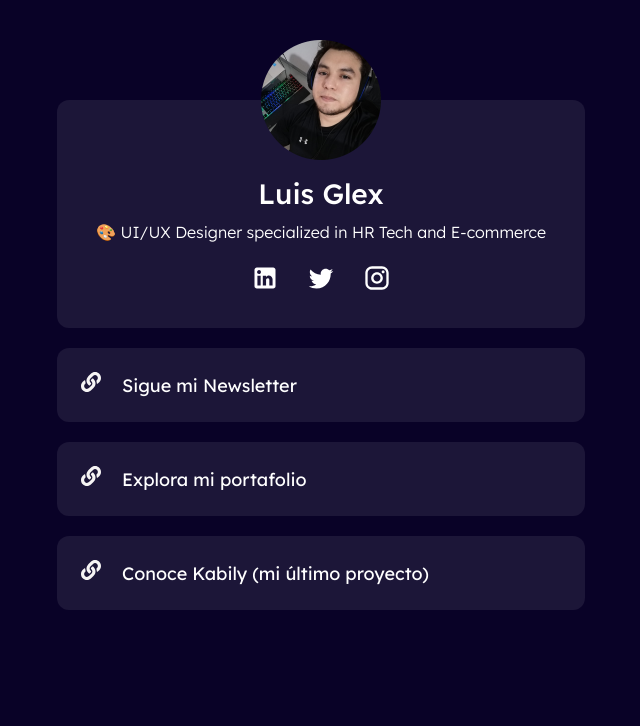
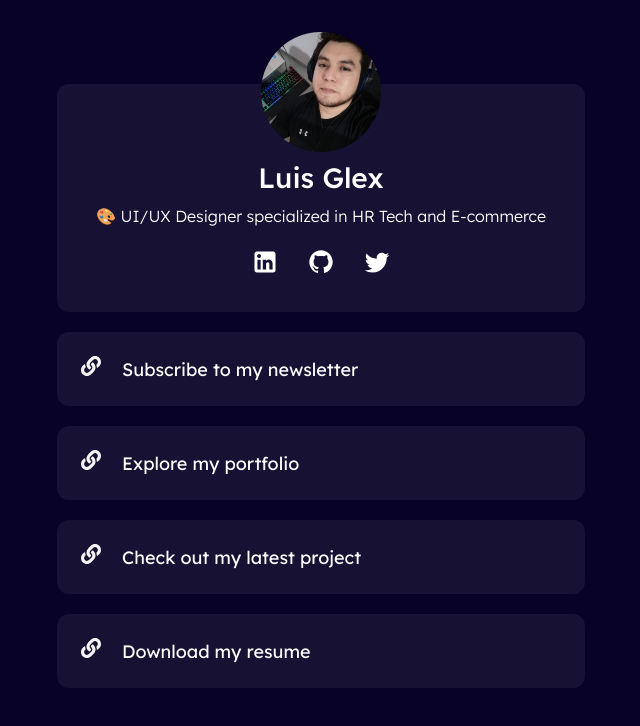
Before and after one commit to luisglex/hyperlink, a website with bundled scripts: page index.html in a window 1280 px wide. Shown: the whole page, without its empty margins (319-959 px from the left). Built offline with nearby package versions, Linux system fonts and the light colour scheme.

Commit message:
Adding resume and mixpanel
Adding resumen button and mixpanel to track metrics

```diff
--- a/index.html
+++ b/index.html
@@ -9,6 +9,7 @@
     <link rel="preconnect" href="https://fonts.googleapis.com">
     <link rel="preconnect" href="https://fonts.gstatic.com" crossorigin>
     <link href="https://fonts.googleapis.com/css2?family=Lexend:wght@100;200;300;400;500;600;700;800;900&display=swap" rel="stylesheet">
+    <script src="index.js"></script>
 </head>
 <body class="main">
     <img class="hero__image" src="assets/profile.png" alt="Profile">
@@ -18,31 +19,31 @@
             <h1 class="hero-bio__title">Luis Glex</h1>
             <p class="hero-bio__subtitle">🎨 UI/UX Designer specialized in HR Tech and E-commerce</p>
             <div class="icon-section">
-                <a href="https://www.linkedin.com/in/luisglex/" target="blank"><img class="icon-section__item" src="assets/Linkedin.svg" alt="Linkedin"></a>
-                <a href="https://twitter.com/luis_glex" target="blank"><img class="icon-section__item" src="assets/Twitter.svg" alt="Twitter"></a>
-                <a href="https://www.instagram.com/luis.glex/" target="blank"><img class="icon-section__item" src="assets/Instagram.svg" alt="Instagram">
+                <a href="https://www.linkedin.com/in/luisglex/" target="a"><img class="icon-section__item" src="assets/Linkedin.svg" alt="Linkedin"></a>
+                <a href="https://github.com/luisglex" target="c"><img class="icon-section__item" src="assets/Github.svg" alt="Github">
+                <a href="https://twitter.com/luis_glex" target="b"><img class="icon-section__item" src="assets/Twitter.svg" alt="Twitter"></a>
                 </a>
             </div>
         </div>
     </div>
     <div class="link-section">
-        <a class="link-section__item link-section__item--title" href="https://luisglex.substack.com/"
-        target="blank">
+        <a class="link-section__item link-section__item--title" href="https://luisglex.substack.com/" target="e">
         <img class="link-section__item--icon" src="assets/link-solid.svg" alt="link-icon">
-        Sigue mi Newsletter</a>
+        Subscribe to my newsletter</a>
 
-        <a class="link-section__item link-section__item--title"  href="https://www.behance.net/luisglex" target="blank">
+        <a class="link-section__item link-section__item--title"  href="https://www.behance.net/luisglex" target="d">
         <img class="link-section__item--icon" src="assets/link-solid.svg" alt="link-icon">
-        Explora mi portafolio</a>
+        Explore my portfolio</a>
 
-        <a class="link-section__item link-section__item--title" href="https://kabily.com/@luisglex" target="blank">
+
+        <a class="link-section__item link-section__item--title" href="https://kabily.com/@luisglex" target="f">
         <img class="link-section__item--icon" src="assets/link-solid.svg" alt="link-icon">
-        Conoce Kabily (mi último proyecto)</a>
+        Check out my latest project</a>
 
-        <!-- <a class="link-section__item link-section__item--title" href="https://drive.google.com/file/d/1U4dkwPMd8pha36_exoU_Xwf8zSoKACls/view?usp=sharing"
-        target="blank">
+        <a class="link-section__item link-section__item--title" href="https://drive.google.com/file/d/1bEoGlG86WbunKZbARoi3L-3VKta_Faz4/view?usp=sharing"
+        target="g">
         <img class="link-section__item--icon" src="assets/link-solid.svg" alt="link-icon">
-        Descarga mi CV</a> -->
+        Download my resume</a>
     </div>
 </body>
 </html>
--- /dev/null
+++ b/index.js
@@ -0,0 +1,7 @@
+import mixpanel from 'mixpanel-browser';
+mixpanel.init('12340fffd25b463ce9ccffb23fec3b8f', {debug: true});
+mixpanel.track('Sign up');
+document.getElementById("button").addEventListener("click", function(){
+    console.log("button was clicked");
+    mixpanel.track("testing that button was clicked");
+});
--- a/main.css
+++ b/main.css
@@ -15,15 +15,15 @@
 .hero__image{
     width: 120px;
     height: 120px;
-    margin-top: 40px;
+    margin-top: 32px;
     margin-bottom: 16px;
 }
 
 .hero__card{
     display: block;
-    background: rgba(255, 255, 255, 0.08);
+    background: rgba(255, 255, 255, 0.06);
     border-radius: 12px;
-    margin-top: -80px;
+    margin-top: -88px;
     margin-bottom: 20px;
 }
 
@@ -61,13 +61,13 @@
 .link-section__item{
     display: block;
     padding: 24px;
-    background: rgba(255, 255, 255, 0.08);
+    background: rgba(255, 255, 255, 0.06);
     border-radius: 12px;
     margin-bottom: 20px;
 }
 
 .link-section__item:hover {
-    background: rgba(255, 255, 255, 0.12);
+    background: rgba(255, 255, 255, 0.08);
 }
 
 .link-section__item--icon{
--- /dev/null
+++ b/package.json
@@ -0,0 +1,5 @@
+{
+  "dependencies": {
+    "mixpanel-browser": "^2.43.0"
+  }
+}
```
Also changed, not shown: assets/Github.svg (added), 1 other file.
